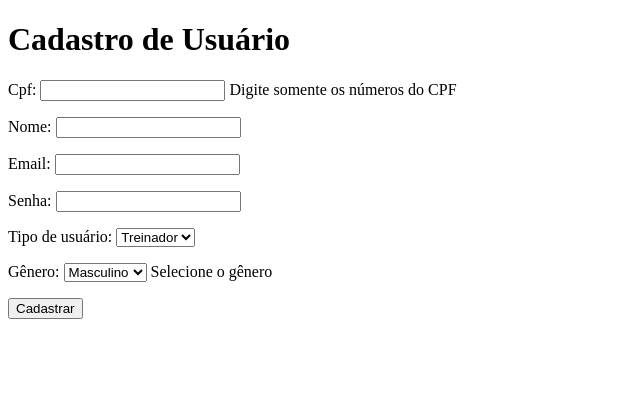
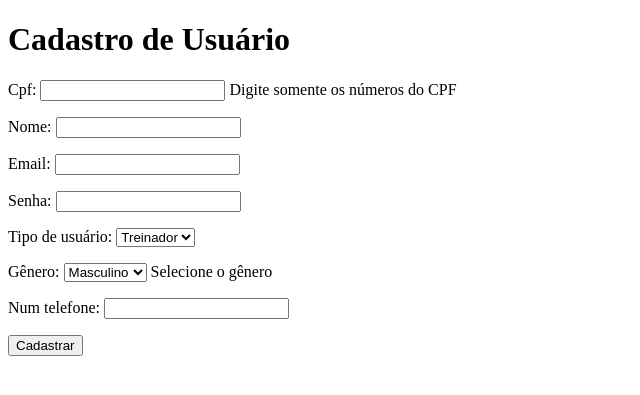
Before and after one commit to gusstavomotta/SistemaEspecialista, a Django app: page /cadastro/ in a window 1280 px wide. Shown: the top 395 px of the page, without its empty margins (0-640 px from the left). Run offline with Django 5.2, Linux system fonts and the light colour scheme.

Commit message:
Atualizado 01:10
Foi adicionado o campo numero de telefone e genero.

```diff
--- a/SistemaEspecialista/EscalaPoms/forms.py
+++ b/SistemaEspecialista/EscalaPoms/forms.py
@@ -22,6 +22,7 @@ class CadastroForm(forms.Form):
     senha = forms.CharField(widget=forms.PasswordInput)
     tipo_usuario = forms.ChoiceField(choices=TIPO_CHOICES, label="Tipo de usuário")
     genero = forms.ChoiceField(choices=TIPO_GENEROS, label="Gênero", required=False, initial='masculino', help_text="Selecione o gênero")
+    num_telefone = forms.CharField(max_length=100)
 
     # Campo extra para quando o usuário for aluno
     treinador = forms.CharField(
@@ -53,13 +54,17 @@ class CadastroForm(forms.Form):
         email = self.cleaned_data['email']
         senha = make_password(self.cleaned_data['senha'])
         tipo = self.cleaned_data['tipo_usuario']
+        genero = self.cleaned_data['genero']
+        num_telefone = self.cleaned_data.get('num_telefone')
 
         if tipo == 'treinador':
             usuario = Treinador.objects.create(
                 cpf=cpf,
                 nome=nome,
                 email=email,
-                senha=senha
+                senha=senha,
+                genero=genero,
+                num_telefone=num_telefone
             )
         else:
             t_cpf = self.cleaned_data['treinador']
@@ -73,6 +78,8 @@ class CadastroForm(forms.Form):
                 nome=nome,
                 email=email,
                 senha=senha,
-                treinador=treinador_obj
+                treinador=treinador_obj,
+                genero=genero,
+                num_telefone=num_telefone
             )
         return usuario
--- a/SistemaEspecialista/EscalaPoms/models.py
+++ b/SistemaEspecialista/EscalaPoms/models.py
@@ -13,6 +13,7 @@ class Treinador(models.Model):
     email = models.EmailField(unique=True)
     senha = models.CharField(max_length=128)
     genero = models.CharField(max_length=10, choices=[('M', 'Masculino'), ('F', 'Feminino')])
+    num_telefone = models.CharField(null=True, blank=True, help_text="Número de telefone")
 
 class Aluno(models.Model):
     cpf = models.CharField(
@@ -25,6 +26,8 @@ class Aluno(models.Model):
     email = models.EmailField(unique=True)
     senha = models.CharField(max_length=128)
     genero = models.CharField(max_length=10, choices=[('M', 'Masculino'), ('F', 'Feminino')])
+    num_telefone = models.CharField(null=True, blank=True, help_text="Número de telefone")
+
 
     treinador = models.ForeignKey(Treinador, on_delete=models.CASCADE, related_name='alunos')
 
--- a/SistemaEspecialista/EscalaPoms/templates/EscalaPoms/perfil.html
+++ b/SistemaEspecialista/EscalaPoms/templates/EscalaPoms/perfil.html
@@ -10,6 +10,8 @@
     <p><strong>CPF:</strong> {{ usuario.cpf }}</p>
     <p><strong>Nome:</strong> {{ usuario.nome }}</p>
     <p><strong>Email:</strong> {{ usuario.email }}</p>
+    <p><strong>Gênero:</strong> {{ usuario.genero }}</p>
+    <p><strong>Número de telefone:</strong> {{ usuario.num_telefone }}</p>
 
     <!--
         Se o usuário for um Aluno, ele terá um treinador associado.
```
Also changed, not shown: SistemaEspecialista/EscalaPoms/migrations/0001_initial.py, SistemaEspecialista/db.sqlite3.
